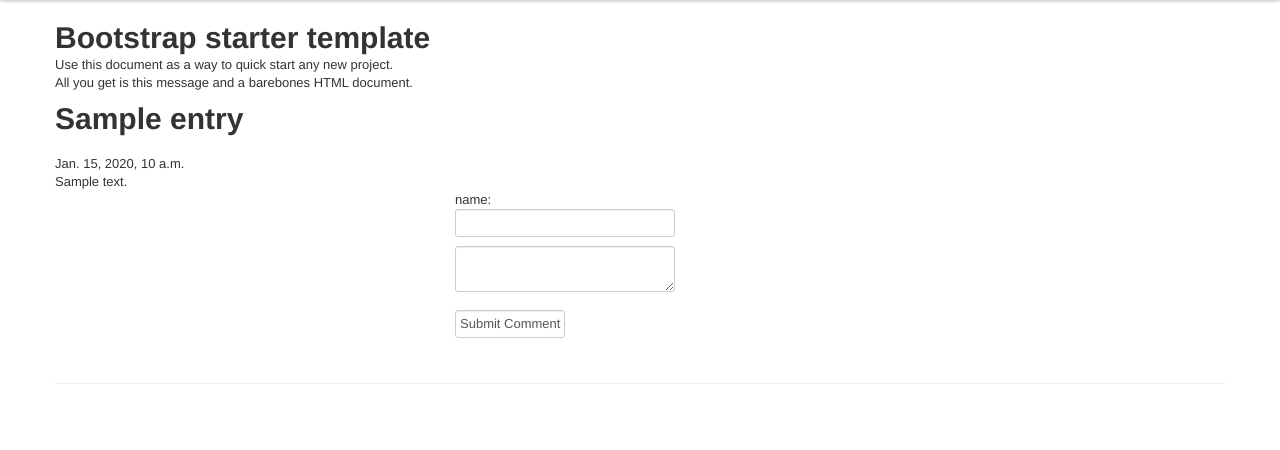
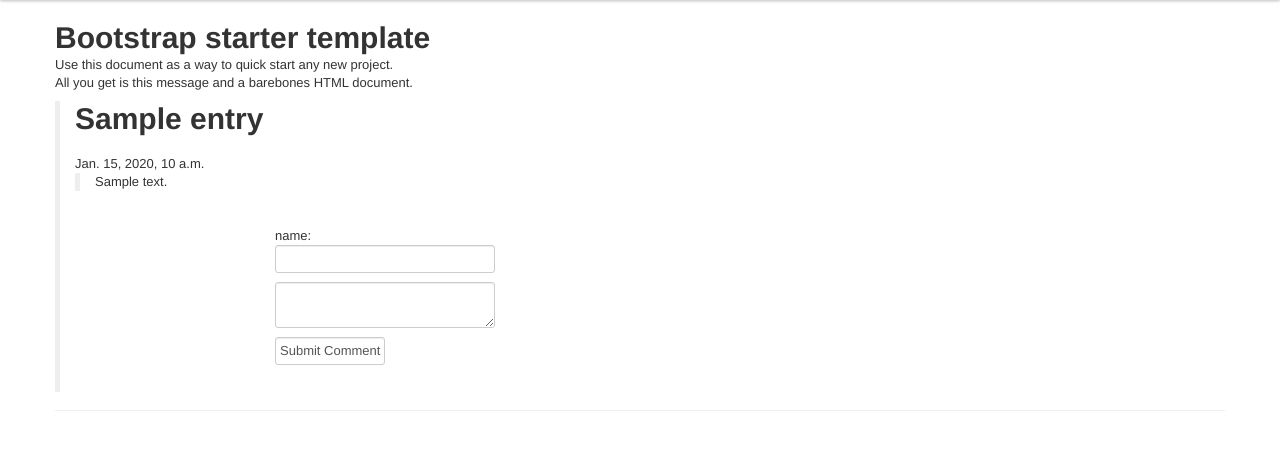
Before and after one commit to dsauerbrun/blog, a Django app: template templates/starter-template.html in a window 1280 px wide. Shown: the part 40-490 px from the top of the page. Run offline with Django 3.2, Linux system fonts and the light colour scheme; the template is opened without the code that fills it: most values are stand-ins (such as "Sample title", 1, 10 or a date in 2020); form fields are guessed from the names that the template uses; some libraries are stand-ins or nearby versions.

Commit message:
layout changes

```diff
--- a/templates/starter-template.html
+++ b/templates/starter-template.html
@@ -55,11 +55,12 @@
                 {% for e in entries reversed %}
                 <div class="row">
 			<div class="span12">
+				<blockquote>
 					<h1>    {{ e.title }}</h1><br />
 					{{ e.date }}<br />
 					<div class="row">
 						<div class="span12">
-                        			{{ e.displayText }}<br />
+							<blockquote>{{ e.displayText }}</blockquote><br />
 						</div>
 					</div>
 					<div class="row">
@@ -76,7 +77,7 @@
 						</div>
 					</div>
 					<div class="row">
-					<div class="offset4 span8">
+						<div class="offset2 span8">
 							<div class="addComment">
 								<form action="{% url blog.views.add_comment e.id %}" method="POST">{% csrf_token %}
 									<div id="cform">
@@ -92,18 +93,18 @@
 					{% for i in comments reversed %}
 						{% if i.belongs_to_blog == e %}
 							<div class="row">
-							<div class="offset4 span8">
+								<div class="offset1 span8">
 									<div class="comment">
 										<div class="commentUser">{{ i.user }}</div>
 										<div class="commentDate">{{ i.date }}</div>
-									<div class="commentTest">{{ i.text }}</div>
+										<div class="commentText"><blockquote>{{ i.text }}</blockquote></div>
 									</div>
 								</div>
 							</div>
 						{% endif %}
 					{% endfor %}
 					</div>
-
+				</blockquote>
 				<hr />
 			</div>
 		</div>
```
Lines whose indentation alone changed are shown as unchanged.
